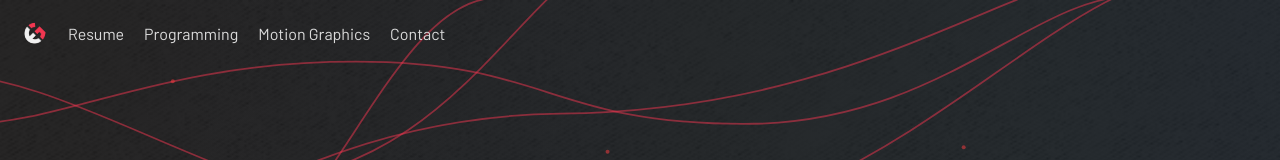
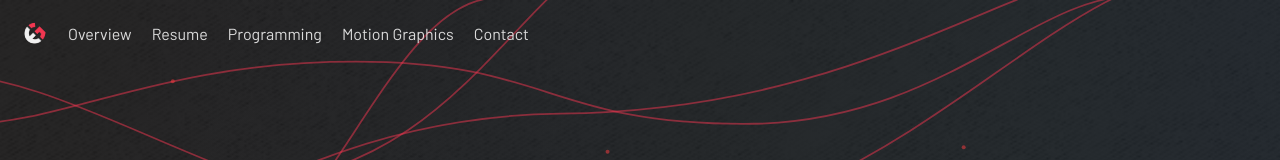
Before and after one commit to Coralise/Wayne-Portfolio, a Next.js app: page / in a window 1280 px wide. Shown: the top 160 px of the page. Built offline with nearby package versions, Linux system fonts and the light colour scheme; a web font is replaced by a local one; what tailwindcss-motion would draw is missing.

Commit message:
Add 'Overview' link to header and update logo alt text

```diff
--- a/app/components/header.js
+++ b/app/components/header.js
@@ -15,7 +15,8 @@ export default function Header() {
     return (
         <header>
             <div className="p-5 rounded-2xl hidden sm:flex gap-5 my-auto fixed container z-50">
-                <Link href={'/'}><img src="images/logo.png" className="size-5 hover:size-7 m-1 hover:m-0 transition-all duration-300 ease-out rotate-[-45deg] hover:rotate-[0deg] active:size-5 active:m-1" /></Link>
+                <Link href={'/'}><img alt="Logo" src="images/logo.png" className="size-5 hover:size-7 m-1 hover:m-0 transition-all duration-300 ease-out rotate-[-45deg] hover:rotate-[0deg] active:size-5 active:m-1" /></Link>
+                <Link href={'/'} className="hover:text-highlight transition-all ease-out duration-300 my-auto hover:-rotate-6 active:rotate-6 hover:font-semibold">Overview</Link>
                 <Link href={'/resume'} className="hover:text-highlight transition-all ease-out duration-300 my-auto hover:-rotate-6 active:rotate-6 hover:font-semibold">Resume</Link>
                 <Link href={'/programming-portfolio'} className="hover:text-highlight transition-all ease-out duration-300 my-auto hover:-rotate-6 active:rotate-6 hover:font-semibold">Programming</Link>
                 <Link href={'/motion-graphics-portfolio'} className="hover:text-highlight transition-all ease-out duration-300 my-auto hover:-rotate-6 active:rotate-6 hover:font-semibold">Motion Graphics</Link>
@@ -25,7 +26,7 @@ export default function Header() {
                 <button onClick={toggleNavBar} className={`${navBarOpened ? "max-sm:opacity-30 sm:opacity-0 sm:pointer-events-none" : "opacity-0 pointer-events-none"} transition-opacity duration-500 fixed w-screen h-screen bg-black -z-50`} />
                 <div className={`${navBarOpened ? "max-sm:w-3/4 sm:w-0 sm:overflow-hidden" : "w-0 overflow-hidden"} transition-all duration-500 fixed max-w-screen h-screen bg-background pt-14 rounded-l-3xl`}>
                     <div className="mx-4 flex flex-col gap-2 font-bold ">
-                        <Link href={'/'} onClick={toggleNavBar}>Home</Link>
+                        <Link href={'/'} onClick={toggleNavBar}>Overview</Link>
                         <Link href={'/resume'} onClick={toggleNavBar}>Resume</Link>
                         <Link href={'/programming-portfolio'} onClick={toggleNavBar}>Programming</Link>
                         <Link href={'/motion-graphics-portfolio'} onClick={toggleNavBar}>Motion Graphics</Link>
```
